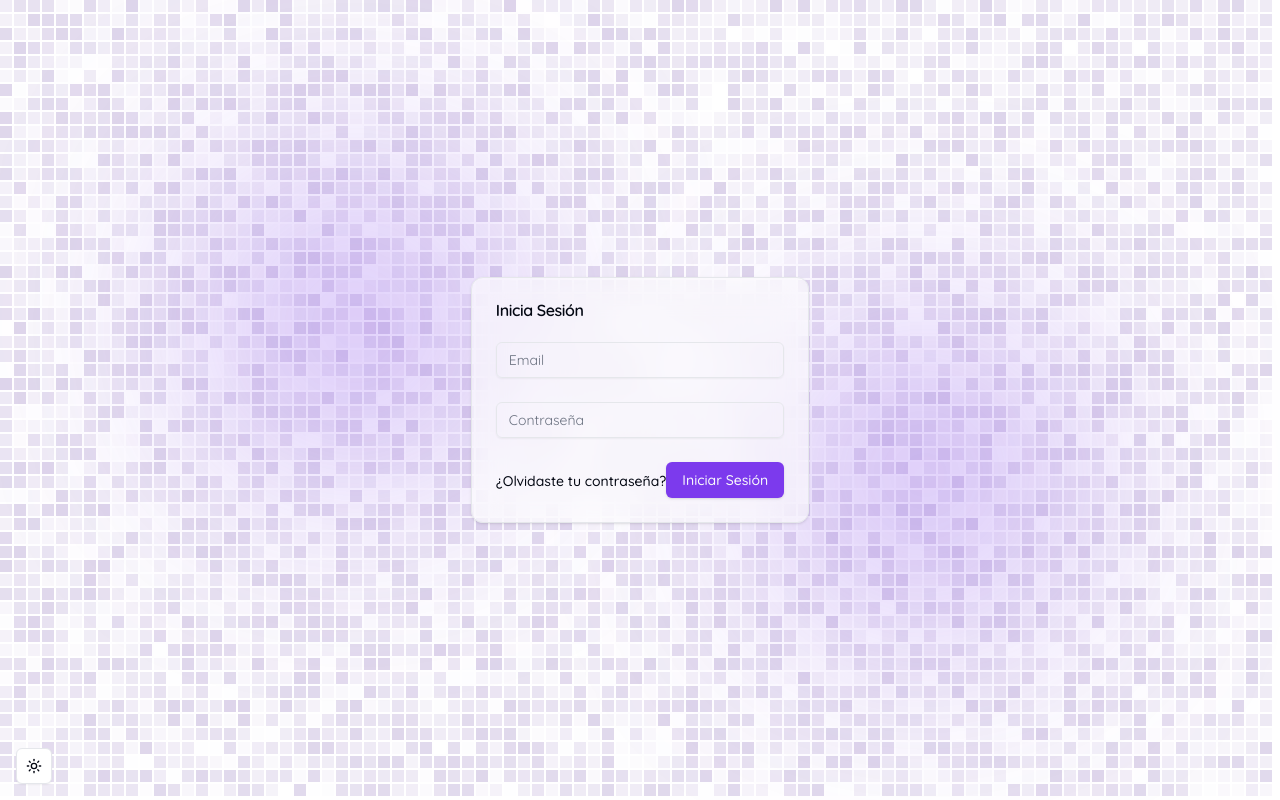
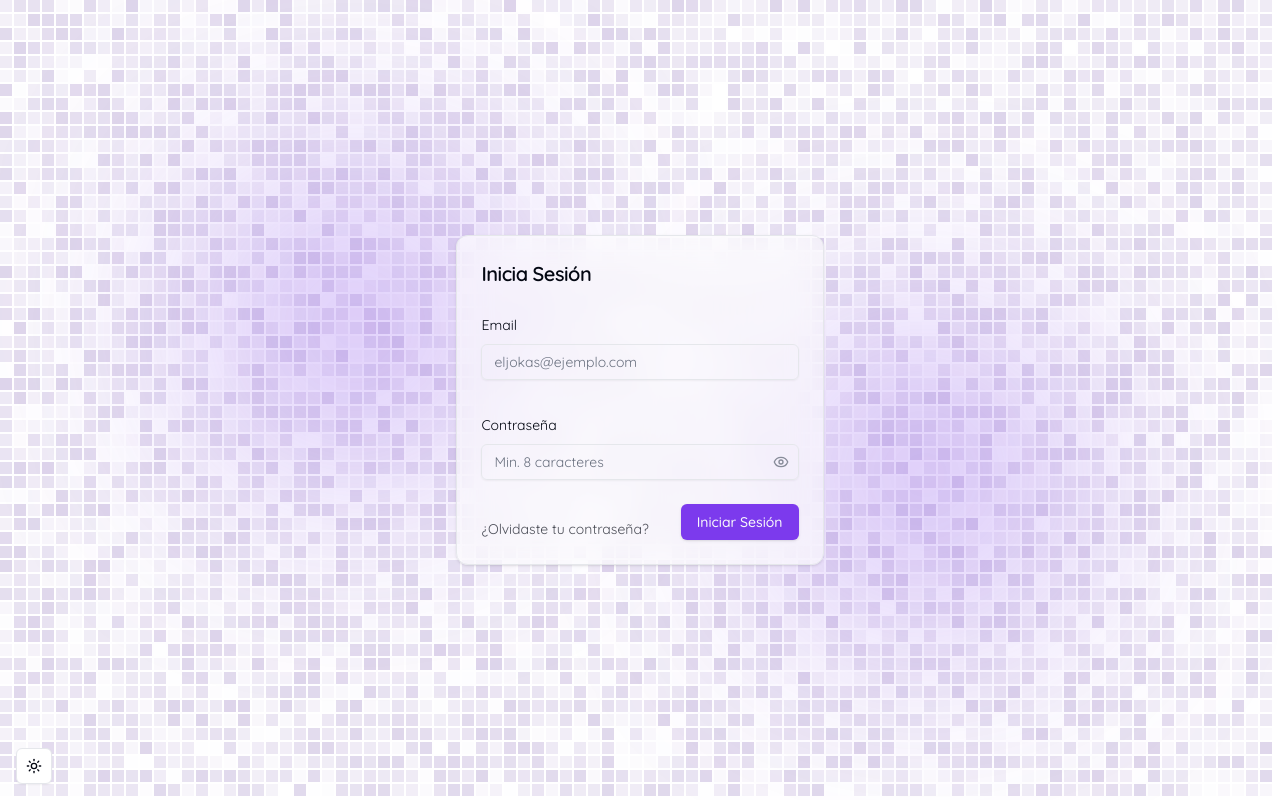
Before and after one commit to ElJoshua08/symphonia, a Next.js app: page /login in a window 1280 px wide. Built offline with nearby package versions, Linux system fonts and the light colour scheme.

Commit message:
Mejorando la pagina login

```diff
--- a/src/app/(auth)/login/page.tsx
+++ b/src/app/(auth)/login/page.tsx
@@ -8,9 +8,17 @@ import {
   CardHeader,
   CardTitle,
 } from '@/components/ui/card';
-import { Form, FormControl, FormField, FormItem } from '@/components/ui/form';
+import {
+  Form,
+  FormControl,
+  FormField,
+  FormItem,
+  FormLabel,
+} from '@/components/ui/form';
 import { Input } from '@/components/ui/input';
+import { InputPassword } from '@/components/ui/input-password';
 import { Label } from '@/components/ui/label';
+import { Separator } from '@/components/ui/separator';
 import { loginSchema, loginType } from '@/lib/schemas';
 import { zodResolver } from '@hookform/resolvers/zod';
 import Link from 'next/link';
@@ -19,6 +27,11 @@ import { useForm } from 'react-hook-form';
 export default function LoginPage() {
   const form = useForm<loginType>({
     resolver: zodResolver(loginSchema),
+    values: {
+      email: '',
+      password: '',
+    },
+    mode: 'onTouched',
   });
 
   const onSubmit = (data: loginType) => {
@@ -29,20 +42,21 @@ export default function LoginPage() {
     <main className="grow flex w-full flex-col justify-center items-center bg-transparent">
       <Card>
         <CardHeader>
-          <CardTitle>Inicia Sesión</CardTitle>
+          <CardTitle className="text-xl">Inicia Sesión</CardTitle>
         </CardHeader>
         <CardContent>
           <Form {...form}>
-            <form className="space-y-6">
+            <form className="space-y-8">
               <FormField
                 control={form.control}
                 name="email"
                 render={({ field }) => (
                   <FormItem>
+                    <FormLabel>Email</FormLabel>
                     <FormControl>
                       <Input
                         {...field}
-                        placeholder="Email"
+                        placeholder="eljokas@ejemplo.com"
                         autoComplete="email"
                       />
                     </FormControl>
@@ -55,10 +69,11 @@ export default function LoginPage() {
                 name="password"
                 render={({ field }) => (
                   <FormItem>
+                    <FormLabel>Contraseña</FormLabel>
                     <FormControl>
-                      <Input
+                      <InputPassword
                         {...field}
-                        placeholder="Contraseña"
+                        placeholder="Min. 8 caracteres"
                         autoComplete="current-password"
                       />
                     </FormControl>
@@ -68,9 +83,9 @@ export default function LoginPage() {
             </form>
           </Form>
         </CardContent>
-        <CardFooter>
+        <CardFooter className="flex flex-row gap-x-8 items-end justify-between">
           <Link href="/forgot-password">
-            <Label>¿Olvidaste tu contraseña?</Label>
+            <Label variant="link">¿Olvidaste tu contraseña?</Label>
           </Link>
 
           <Button onClick={() => form.handleSubmit(onSubmit)}>
--- /dev/null
+++ b/src/components/ui/input-password.tsx
@@ -0,0 +1,53 @@
+'use client';
+
+import { Input } from '@/components/ui/input';
+import { cn } from '@/lib/utils';
+import { Eye, EyeOff } from 'lucide-react';
+import { ComponentProps, forwardRef, useState } from 'react';
+
+const InputPassword = forwardRef<HTMLInputElement, ComponentProps<'input'>>(
+  ({ className, ...props }, ref) => {
+    const [isVisible, setIsVisible] = useState<boolean>(false);
+
+    const toggleVisibility = () => setIsVisible((prevState) => !prevState);
+
+    return (
+      <div className="relative">
+        <Input
+          id="input-23"
+          className={cn('pe-9', className)}
+          placeholder="Password"
+          type={isVisible ? 'text' : 'password'}
+          ref={ref}
+          {...props}
+        />
+        <button
+          className="absolute inset-y-0 end-0 flex h-full w-9 items-center justify-center rounded-e-lg text-muted-foreground/80 outline-offset-2 transition-colors hover:text-foreground focus:z-10 focus-visible:outline focus-visible:outline-2 focus-visible:outline-ring/70 disabled:pointer-events-none disabled:cursor-not-allowed disabled:opacity-50"
+          type="button"
+          onClick={toggleVisibility}
+          aria-label={isVisible ? 'Hide password' : 'Show password'}
+          aria-pressed={isVisible}
+          aria-controls="password"
+        >
+          {isVisible ? (
+            <EyeOff
+              size={16}
+              strokeWidth={2}
+              aria-hidden="true"
+            />
+          ) : (
+            <Eye
+              size={16}
+              strokeWidth={2}
+              aria-hidden="true"
+            />
+          )}
+        </button>
+      </div>
+    );
+  }
+);
+
+InputPassword.displayName = 'InputPassword';
+
+export { InputPassword };
--- a/src/components/ui/input.tsx
+++ b/src/components/ui/input.tsx
@@ -17,6 +17,7 @@ const Input = React.forwardRef<HTMLInputElement, React.ComponentProps<"input">>(
     )
   }
 )
+
 Input.displayName = "Input"
 
 export { Input }
--- a/src/components/ui/label.tsx
+++ b/src/components/ui/label.tsx
@@ -1,26 +1,38 @@
-"use client"
+'use client';
 
-import * as React from "react"
-import * as LabelPrimitive from "@radix-ui/react-label"
-import { cva, type VariantProps } from "class-variance-authority"
+import * as React from 'react';
+import * as LabelPrimitive from '@radix-ui/react-label';
+import { cva, type VariantProps } from 'class-variance-authority';
 
-import { cn } from "@/lib/utils"
+import { cn } from '@/lib/utils';
 
 const labelVariants = cva(
-  "text-sm font-medium leading-none peer-disabled:cursor-not-allowed peer-disabled:opacity-70"
-)
+  'font-medium leading-none peer-disabled:cursor-not-allowed peer-disabled:opacity-70',
+  {
+    variants: {
+      variant: {
+        link: 'text-foreground/70 hover:text-foreground hover:underline cursor-pointer transition-colors duration-100',
+      },
+      size: {
+        sm: 'text-sm font-normal',
+        md: 'text-md font-medium',
+        lg: 'text-lg font-semibold',
+      },
+    },
+  }
+);
 
 const Label = React.forwardRef<
   React.ElementRef<typeof LabelPrimitive.Root>,
   React.ComponentPropsWithoutRef<typeof LabelPrimitive.Root> &
     VariantProps<typeof labelVariants>
->(({ className, ...props }, ref) => (
+>(({ className, variant, size = 'sm', ...props }, ref) => (
   <LabelPrimitive.Root
     ref={ref}
-    className={cn(labelVariants(), className)}
+    className={cn(labelVariants({ size, variant }), className)}
     {...props}
   />
-))
-Label.displayName = LabelPrimitive.Root.displayName
+));
+Label.displayName = LabelPrimitive.Root.displayName;
 
-export { Label }
+export { Label };
```
